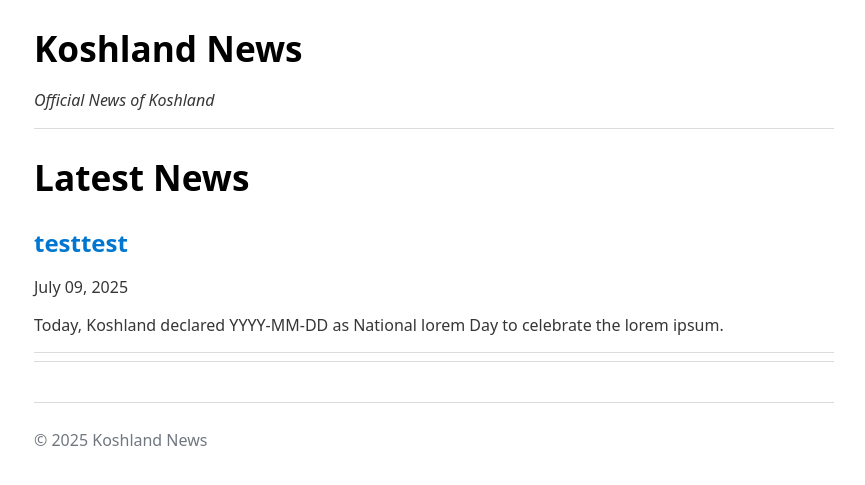
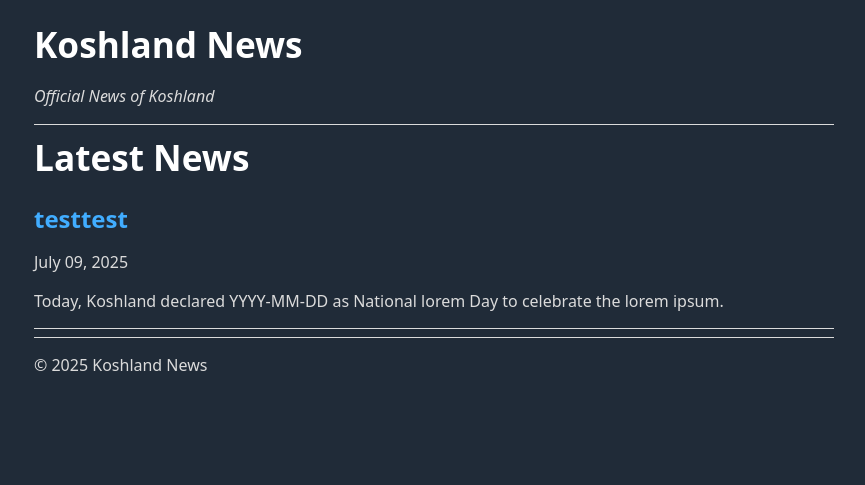
Before and after one commit to mayongdyeongrilpeungocheo/news, a Jekyll site: the page built from index.md, in a window 1280 px wide. Shown: the top 485 px of the page, without its empty margins (206-1071 px from the left). Built offline with Jekyll 4.4.1, drawn with Linux system fonts in a browser that asks for light colours.

Commit message:
Update default.html

```diff
--- a/_layouts/default.html
+++ b/_layouts/default.html
@@ -3,7 +3,7 @@
 <head>
   <meta charset="UTF-8">
   <title>{{ page.title }} - {{ site.title }}</title>
-<link rel="stylesheet" href="https://cdn.jsdelivr.net/npm/water.css@2/out/water.css">
+<link rel="stylesheet" href="{{ '/assets/dark.css' | relative_url }}">
 </head>
 <body>
   <header>
```
